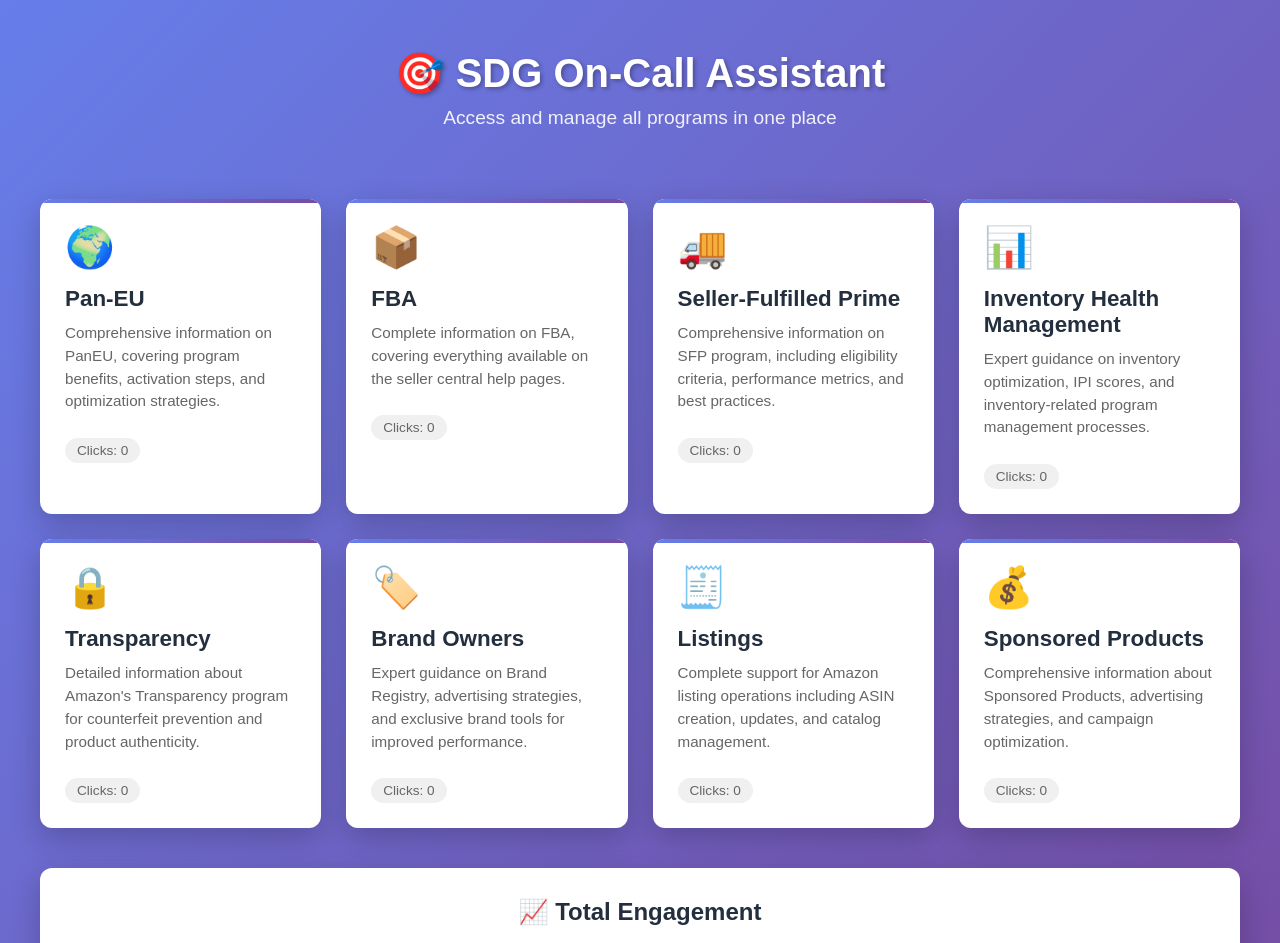
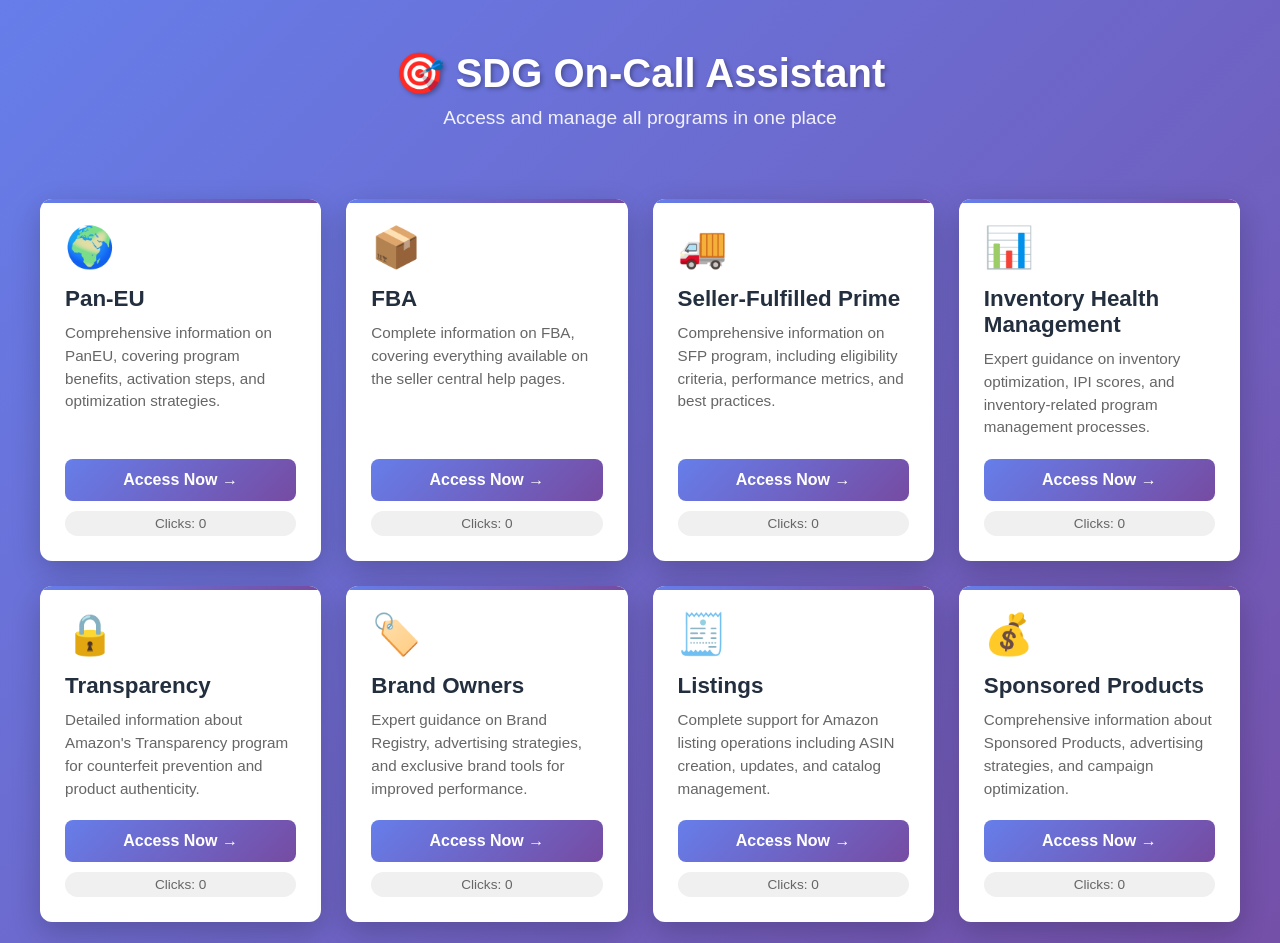
Before and after one commit to rufus-web/sdg-on-call-assistant, a website: page index_1.html in a window 1280 px wide. Shown: the top 943 px of the page. Drawn offline with Linux system fonts and the light colour scheme; no server answers.

Commit message:
Update index_1.html

```diff
--- a/index_1.html
+++ b/index_1.html
@@ -55,13 +55,14 @@
             padding: 25px;
             box-shadow: 0 10px 30px rgba(0,0,0,0.2);
             transition: all 0.3s ease;
-            cursor: pointer;
             position: relative;
             overflow: hidden;
+            display: flex;
+            flex-direction: column;
         }
 
         .program-card:hover {
-            transform: translateY(-10px);
+            transform: translateY(-5px);
             box-shadow: 0 15px 40px rgba(0,0,0,0.3);
         }
 
@@ -91,7 +92,31 @@
             color: #666;
             font-size: 0.95em;
             line-height: 1.5;
-            margin-bottom: 15px;
+            margin-bottom: 20px;
+            flex-grow: 1;
+        }
+
+        .access-button {
+            background: linear-gradient(135deg, #667eea 0%, #764ba2 100%);
+            color: white;
+            border: none;
+            padding: 12px 24px;
+            border-radius: 8px;
+            font-size: 1em;
+            font-weight: bold;
+            cursor: pointer;
+            transition: all 0.3s ease;
+            width: 100%;
+            margin-bottom: 10px;
+        }
+
+        .access-button:hover {
+            transform: scale(1.05);
+            box-shadow: 0 5px 15px rgba(102, 126, 234, 0.4);
+        }
+
+        .access-button:active {
+            transform: scale(0.98);
         }
 
         .click-count {
@@ -101,7 +126,7 @@
             border-radius: 20px;
             font-size: 0.85em;
             color: #666;
-            margin-top: 10px;
+            text-align: center;
         }
 
         .stats-panel {
@@ -139,75 +164,99 @@
         </header>
 
         <div class="programs-grid">
-            <div class="program-card" onclick="trackClick('paneu', 'https://us-east-1.quicksight.aws.amazon.com/sn/account/amazonbi/spaces/9289e4b4-8af7-42c7-be14-f923f8a09675')">
+            <div class="program-card">
                 <div class="program-icon">🌍</div>
                 <div class="program-title">Pan-EU</div>
                 <div class="program-description">
                     Comprehensive information on PanEU, covering program benefits, activation steps, and optimization strategies.
                 </div>
+                <button class="access-button" onclick="trackClick('paneu', 'https://us-east-1.quicksight.aws.amazon.com/sn/account/amazonbi/spaces/9289e4b4-8af7-42c7-be14-f923f8a09675')">
+                    Access Now →
+                </button>
                 <div class="click-count" id="count-paneu">Clicks: <span>0</span></div>
             </div>
 
-            <div class="program-card" onclick="trackClick('fba', 'https://us-east-1.quicksight.aws.amazon.com/sn/account/amazonbi/spaces/324d67c6-cd71-43df-9b11-025fcff915ba')">
+            <div class="program-card">
                 <div class="program-icon">📦</div>
                 <div class="program-title">FBA</div>
                 <div class="program-description">
                     Complete information on FBA, covering everything available on the seller central help pages.
                 </div>
+                <button class="access-button" onclick="trackClick('fba', 'https://us-east-1.quicksight.aws.amazon.com/sn/account/amazonbi/spaces/324d67c6-cd71-43df-9b11-025fcff915ba')">
+                    Access Now →
+                </button>
                 <div class="click-count" id="count-fba">Clicks: <span>0</span></div>
             </div>
 
-            <div class="program-card" onclick="trackClick('sfp', 'https://us-east-1.quicksight.aws.amazon.com/sn/account/amazonbi/spaces/51d7ccf0-7d1b-4ce3-a84b-1171d0b48356')">
+            <div class="program-card">
                 <div class="program-icon">🚚</div>
                 <div class="program-title">Seller-Fulfilled Prime</div>
                 <div class="program-description">
                     Comprehensive information on SFP program, including eligibility criteria, performance metrics, and best practices.
                 </div>
+                <button class="access-button" onclick="trackClick('sfp', 'https://us-east-1.quicksight.aws.amazon.com/sn/account/amazonbi/spaces/51d7ccf0-7d1b-4ce3-a84b-1171d0b48356')">
+                    Access Now →
+                </button>
                 <div class="click-count" id="count-sfp">Clicks: <span>0</span></div>
             </div>
 
-            <div class="program-card" onclick="trackClick('inventory', 'https://us-east-1.quicksight.aws.amazon.com/sn/account/amazonbi/spaces/b7509e44-57f0-4516-89b1-48d8d96402ee')">
+            <div class="program-card">
                 <div class="program-icon">📊</div>
                 <div class="program-title">Inventory Health Management</div>
                 <div class="program-description">
                     Expert guidance on inventory optimization, IPI scores, and inventory-related program management processes.
                 </div>
+                <button class="access-button" onclick="trackClick('inventory', 'https://us-east-1.quicksight.aws.amazon.com/sn/account/amazonbi/spaces/b7509e44-57f0-4516-89b1-48d8d96402ee')">
+                    Access Now →
+                </button>
                 <div class="click-count" id="count-inventory">Clicks: <span>0</span></div>
             </div>
 
-            <div class="program-card" onclick="trackClick('transparency', 'https://us-east-1.quicksight.aws.amazon.com/sn/account/amazonbi/spaces/b5aa4037-53e4-41d7-8f98-f2600cf52e2b')">
+            <div class="program-card">
                 <div class="program-icon">🔒</div>
                 <div class="program-title">Transparency</div>
                 <div class="program-description">
                     Detailed information about Amazon's Transparency program for counterfeit prevention and product authenticity.
                 </div>
+                <button class="access-button" onclick="trackClick('transparency', 'https://us-east-1.quicksight.aws.amazon.com/sn/account/amazonbi/spaces/b5aa4037-53e4-41d7-8f98-f2600cf52e2b')">
+                    Access Now →
+                </button>
                 <div class="click-count" id="count-transparency">Clicks: <span>0</span></div>
             </div>
 
-            <div class="program-card" onclick="trackClick('brand', 'https://us-east-1.quicksight.aws.amazon.com/sn/account/amazonbi/spaces/5c8c8f9a-153d-4dc4-ae52-3c49d22f7f50')">
+            <div class="program-card">
                 <div class="program-icon">🏷️</div>
                 <div class="program-title">Brand Owners</div>
                 <div class="program-description">
                     Expert guidance on Brand Registry, advertising strategies, and exclusive brand tools for improved performance.
                 </div>
+                <button class="access-button" onclick="trackClick('brand', 'https://us-east-1.quicksight.aws.amazon.com/sn/account/amazonbi/spaces/5c8c8f9a-153d-4dc4-ae52-3c49d22f7f50')">
+                    Access Now →
+                </button>
                 <div class="click-count" id="count-brand">Clicks: <span>0</span></div>
             </div>
 
-            <div class="program-card" onclick="trackClick('listings', 'https://us-east-1.quicksight.aws.amazon.com/sn/account/amazonbi/spaces/6de01a59-bf09-4ef6-8926-994c098071d4')">
+            <div class="program-card">
                 <div class="program-icon">🧾</div>
                 <div class="program-title">Listings</div>
                 <div class="program-description">
                     Complete support for Amazon listing operations including ASIN creation, updates, and catalog management.
                 </div>
+                <button class="access-button" onclick="trackClick('listings', 'https://us-east-1.quicksight.aws.amazon.com/sn/account/amazonbi/spaces/6de01a59-bf09-4ef6-8926-994c098071d4')">
+                    Access Now →
+                </button>
                 <div class="click-count" id="count-listings">Clicks: <span>0</span></div>
             </div>
 
-            <div class="program-card" onclick="trackClick('sponsored', 'https://us-east-1.quicksight.aws.amazon.com/sn/account/amazonbi/spaces/49e4c006-24f6-4d46-aa4c-3cacc3df3748')">
+            <div class="program-card">
                 <div class="program-icon">💰</div>
                 <div class="program-title">Sponsored Products</div>
                 <div class="program-description">
                     Comprehensive information about Sponsored Products, advertising strategies, and campaign optimization.
                 </div>
+                <button class="access-button" onclick="trackClick('sponsored', 'https://us-east-1.quicksight.aws.amazon.com/sn/account/amazonbi/spaces/49e4c006-24f6-4d46-aa4c-3cacc3df3748')">
+                    Access Now →
+                </button>
                 <div class="click-count" id="count-sponsored">Clicks: <span>0</span></div>
             </div>
         </div>
```
